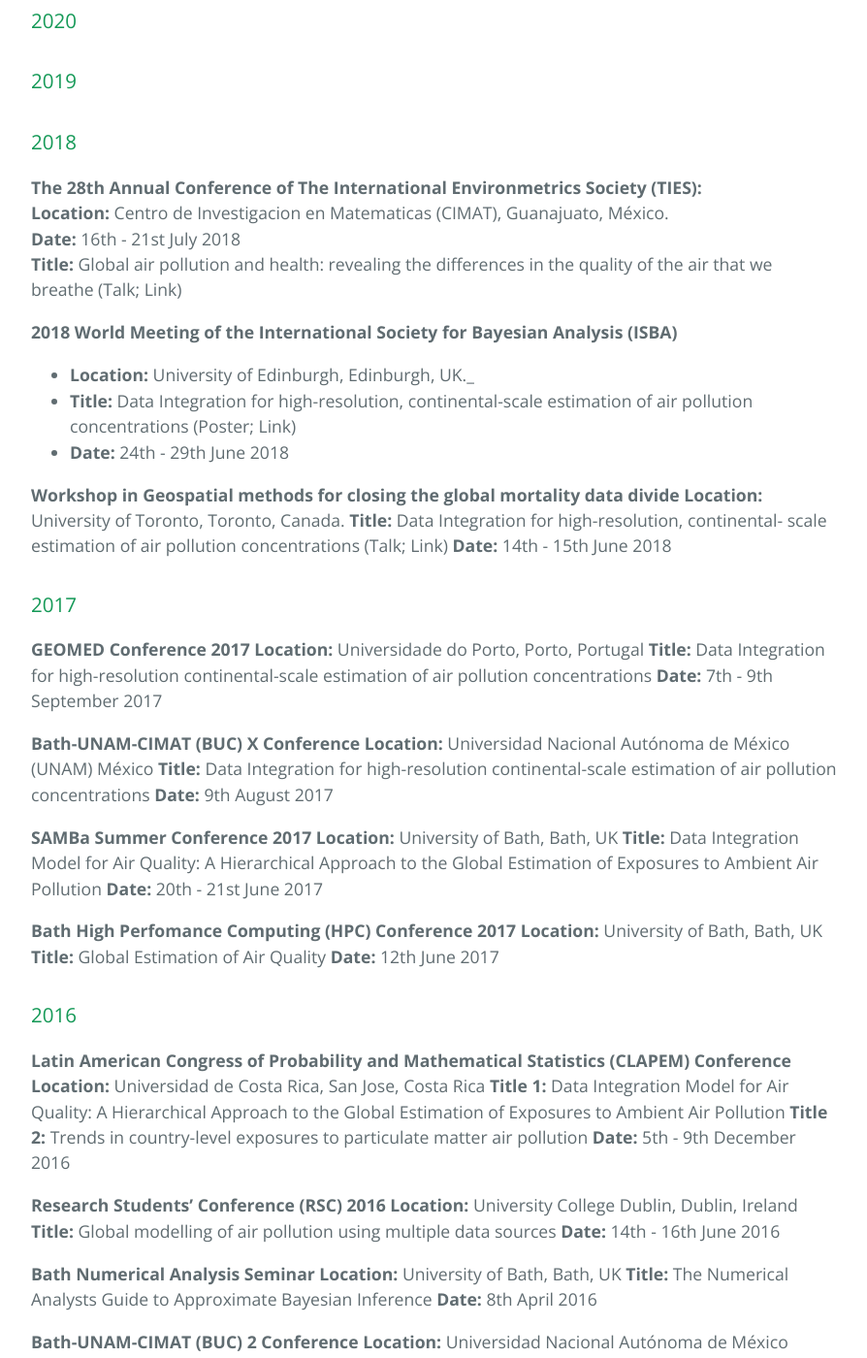
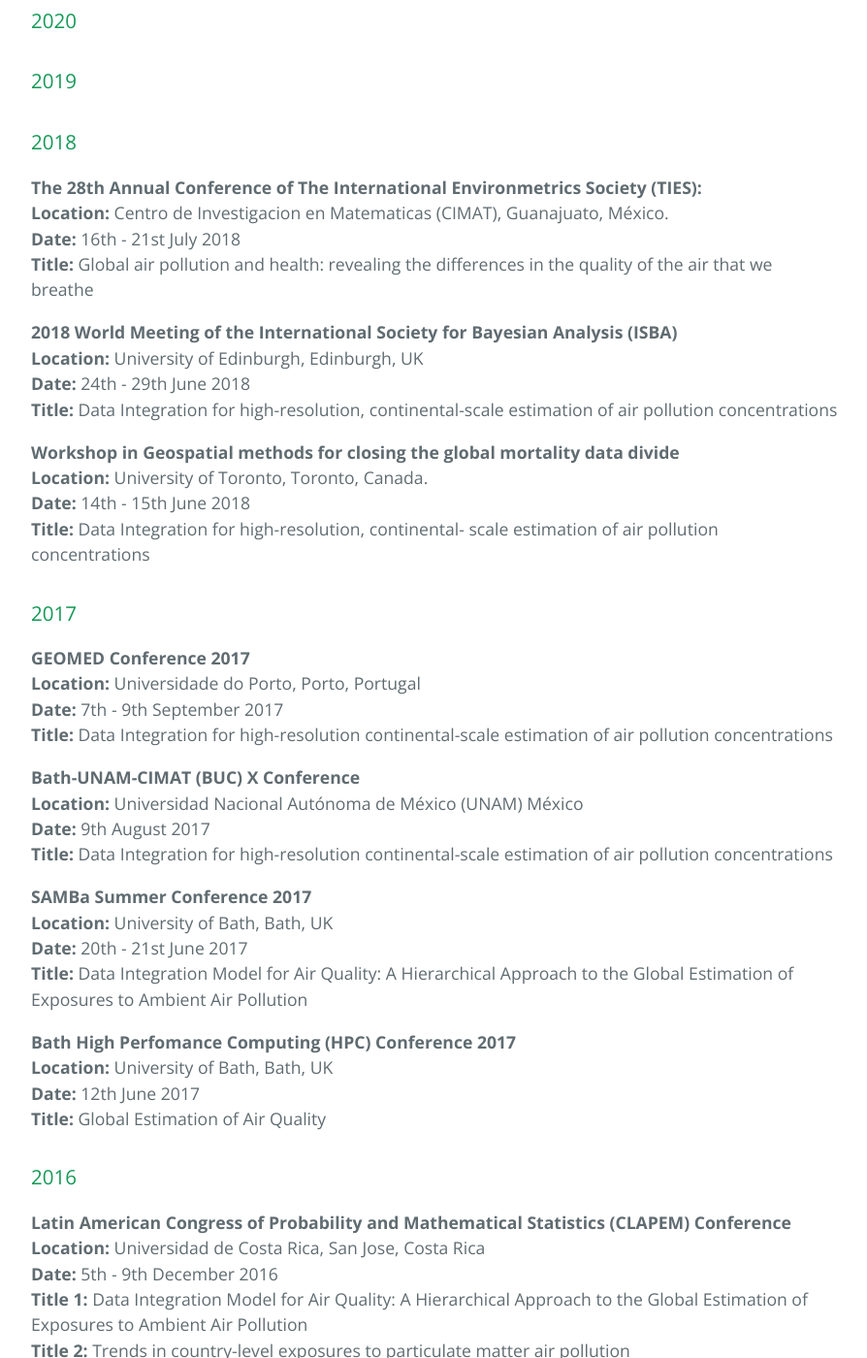
Before and after one commit to matthewllthomas/matthewllthomas.github.io, a Jekyll site: the page built from presentations/index.md, in a window 1280 px wide and 1400 px high, scrolled down 570 px. Shown: the whole window at 97% size, without its empty margins (192-1086 px from the left). Built offline with Jekyll 4.4.1, drawn with Linux system fonts in a browser that asks for light colours; the repository's description, which GitHub fills in, is left out; some of the changed text lies outside the part shown.

Commit message:
Update index.md

```diff
--- a/presentations/index.md
+++ b/presentations/index.md
@@ -19,71 +19,71 @@
 **The 28th Annual Conference of The International Environmetrics Society (TIES):** <br>
 **Location:** Centro de Investigacion en Matematicas (CIMAT), Guanajuato, México.<br>
 **Date:** 16th - 21st July 2018 <br>
-**Title:** Global air pollution and health: revealing the differences in the quality of the air that we breathe (Talk; Link)
+**Title:** Global air pollution and health: revealing the differences in the quality of the air that we breathe
 
-**2018 World Meeting of the International Society for Bayesian Analysis (ISBA)**
-* **Location:** University of Edinburgh, Edinburgh, UK._
-* **Title:** Data Integration for high-resolution, continental-scale estimation of air pollution concentrations (Poster; Link)
-* **Date:** 24th - 29th June 2018
+**2018 World Meeting of the International Society for Bayesian Analysis (ISBA)**<br>
+**Location:** University of Edinburgh, Edinburgh, UK<br>
+**Date:** 24th - 29th June 2018<br>
+**Title:** Data Integration for high-resolution, continental-scale estimation of air pollution concentrations<br>
 
-**Workshop in Geospatial methods for closing the global mortality data divide**
-**Location:** University of Toronto, Toronto, Canada.
-**Title:** Data Integration for high-resolution, continental- scale estimation of air pollution concentrations (Talk; Link)
-**Date:** 14th - 15th June 2018
+**Workshop in Geospatial methods for closing the global mortality data divide** <br>
+**Location:** University of Toronto, Toronto, Canada.<br>
+**Date:** 14th - 15th June 2018<br>
+**Title:** Data Integration for high-resolution, continental- scale estimation of air pollution concentrations
 
 ### 2017
 
-**GEOMED Conference 2017**
-**Location:** Universidade do Porto, Porto, Portugal
+**GEOMED Conference 2017** <br>
+**Location:** Universidade do Porto, Porto, Portugal <br>
+**Date:** 7th - 9th September 2017 <br>
 **Title:** Data Integration for high-resolution continental-scale estimation of air pollution concentrations
-**Date:** 7th - 9th September 2017
 
-**Bath-UNAM-CIMAT (BUC) X Conference**
-**Location:**  Universidad Nacional Autónoma de México (UNAM) México
+**Bath-UNAM-CIMAT (BUC) X Conference** <br>
+**Location:**  Universidad Nacional Autónoma de México (UNAM) México <br>
+**Date:** 9th August 2017 <br>
 **Title:** Data Integration for high-resolution continental-scale estimation of air pollution concentrations
-**Date:** 9th August 2017
 
-**SAMBa Summer Conference 2017**
-**Location:** University of Bath, Bath, UK
+**SAMBa Summer Conference 2017** <br>
+**Location:** University of Bath, Bath, UK  <br>
+**Date:** 20th - 21st June 2017 <br>
 **Title:** Data Integration Model for Air Quality: A Hierarchical Approach to the Global Estimation of Exposures to Ambient Air Pollution
-**Date:** 20th - 21st June 2017
 
-**Bath High Perfomance Computing (HPC) Conference 2017**
-**Location:** University of Bath, Bath, UK
+**Bath High Perfomance Computing (HPC) Conference 2017** <br>
+**Location:** University of Bath, Bath, UK <br>
+**Date:** 12th June 2017 <br>
 **Title:** Global Estimation of Air Quality
-**Date:** 12th June 2017
 
 ### 2016
 
-**Latin American Congress of Probability and Mathematical Statistics (CLAPEM) Conference**
-**Location:** Universidad de Costa Rica, San Jose, Costa Rica
-**Title 1:** Data Integration Model for Air Quality: A Hierarchical Approach to the Global Estimation of Exposures to Ambient Air Pollution
+**Latin American Congress of Probability and Mathematical Statistics (CLAPEM) Conference** <br>
+**Location:** Universidad de Costa Rica, San Jose, Costa Rica <br>
+**Date:** 5th - 9th December 2016 <br>
+**Title 1:** Data Integration Model for Air Quality: A Hierarchical Approach to the Global Estimation of Exposures to Ambient Air Pollution <br>
 **Title 2:** Trends in country-level exposures to particulate matter air pollution
-**Date:** 5th - 9th December 2016
 
-**Research Students’ Conference (RSC) 2016**
-**Location:** University College Dublin, Dublin, Ireland
+**Research Students’ Conference (RSC) 2016** <br>
+**Location:** University College Dublin, Dublin, Ireland <br>
+**Date:** 14th - 16th June 2016 <br>
 **Title:** Global modelling of air pollution using multiple data sources
-**Date:** 14th - 16th June 2016
 
-**Bath Numerical Analysis Seminar**
-**Location:** University of Bath, Bath, UK
+**Bath Numerical Analysis Seminar** <br>
+**Location:** University of Bath, Bath, UK <br>
+**Date:** 8th April 2016 <br>
 **Title:** The Numerical Analysts Guide to Approximate Bayesian Inference
-**Date:** 8th April 2016
 
-**Bath-UNAM-CIMAT (BUC) 2 Conference**
-**Location:**  Universidad Nacional Autónoma de México (UNAM) México
+**Bath-UNAM-CIMAT (BUC) 2 Conference** <br>
+**Location:**  Universidad Nacional Autónoma de México (UNAM) México <br>
+**Date:** 24th February 2016 <br>
 **Title:** Global modelling of air pollution using multiple data sources
-**Date:** 24th February 2016
 
 ### 2015
 
-**Bath-UNAM-CIMAT (BUC) 1 Conference**
+**Bath-UNAM-CIMAT (BUC) 1 Conference** <br>
 **Location:** Centro de Investigación en Matemáticas (CIMAT) México
+**Date:** 11th November 2015 <br>
 **Title:** Global modelling of air pollution using multiple data sources
-**Date:** 11th November 2015
 
-**Bath Institute of Mathematical Innovation (IMI) Launch**
-**Location:** University of Bath, Bath, UK
+**Bath Institute of Mathematical Innovation (IMI) Launch** <br>
+**Location:** University of Bath, Bath, UK <br>
+**Date:** 28th October 2015 <br>
 **Title:** How an Industrial Placement Influenced Me
-**Date:** 28th October 2015
```
